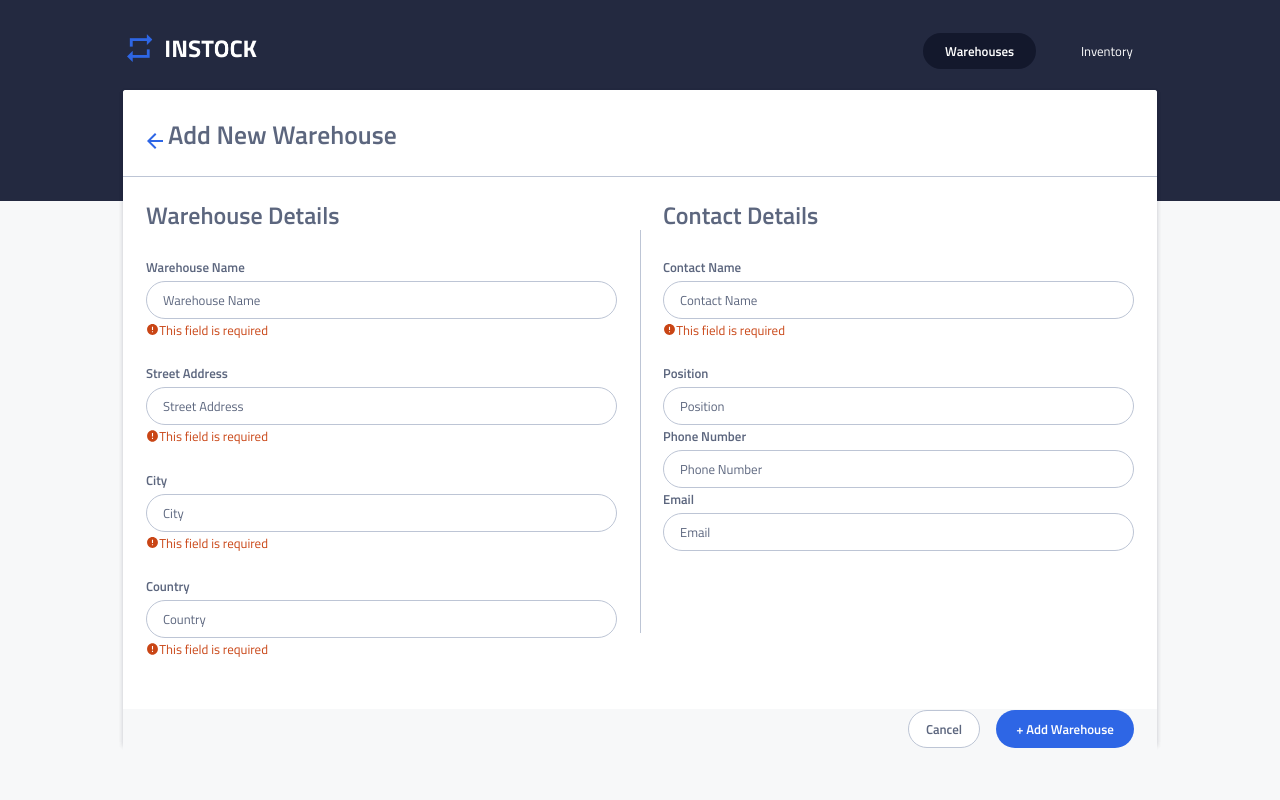
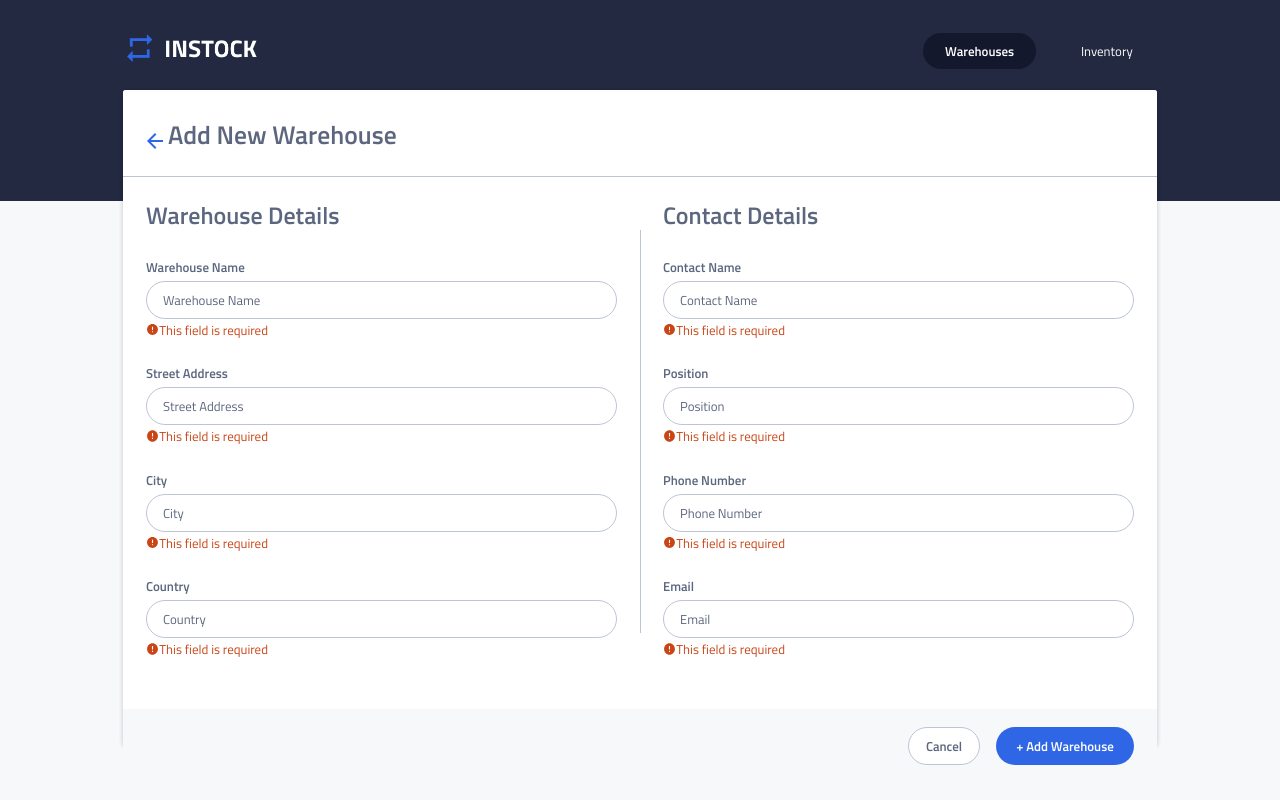
Before and after one commit to sandyngu/shredder-instock, a React (Create React App) app in the folder client/: page /warehouses/add-warehouse in a window 1280 px wide. Built offline with nearby package versions, Linux system fonts and the light colour scheme.

Commit message:
styling fix

```diff
--- a/client/src/components/AddNewWarehouse/AddNewWarehouse.jsx
+++ b/client/src/components/AddNewWarehouse/AddNewWarehouse.jsx
@@ -35,11 +35,11 @@ class AddNewWarehouse extends React.Component {
                 address: e.target.address.value,
                 city: e.target.city.value,
                 country: e.target.country.value,
-                country: {
-                    name: e.target.name.value,
-                    position: e.target.position.value,
-                    phone: e.target.phone.value,
-                    email: e.target.email.value
+                contact: {
+                    name: e.target.contact.name.value,
+                    position: e.target.contact.position.value,
+                    phone: e.target.contact.phone.value,
+                    email: e.target.contact.email.value
                 }
 
             };
@@ -220,8 +220,8 @@ class AddNewWarehouse extends React.Component {
                             <ul className="edit-warehouse__contact-list">
                                 <li className="edit-warehouse__contact-list-name">
                                     <label className="edit-warehouse__contact-list-name-label">Contact Name</label>
-                                    <input type='text' name="contactName" value={this.state.name} placeholder='Contact Name' className="edit-warehouse__contact-list-name-input"/>
-                                    {this.state.name === "" && (
+                                    <input type='text' name="contact.name" value={this.state.contact.name} placeholder='Contact Name' className="edit-warehouse__contact-list-name-input"/>
+                                    {this.state.contact.name === "" && (
                                                 <div className="edit-warehouse__error-container">
                                                     <img className="edit-warehouse__error-img" src={Exclamation} />
                                                     <div className="edit-warehouse__error-msg">This field is required</div>
@@ -230,8 +230,8 @@ class AddNewWarehouse extends React.Component {
                                 </li>
                                 <li className="edit-warehouse__contact-list-position">
                                     <label className="edit-warehouse__contact-list-position-label">Position</label>
-                                    <input type='text' name="position" value={this.state.position} placeholder='Position' className="edit-warehouse__contact-list-position-input"/>
-                                    {this.state.position === "" && (
+                                    <input type='text' name="contact.position" value={this.state.contact.position} placeholder='Position' className="edit-warehouse__contact-list-position-input"/>
+                                    {this.state.contact.position === "" && (
                                                 <div className="edit-warehouse__error-container">
                                                     <img className="edit-warehouse__error-img" src={Exclamation} />
                                                     <div className="edit-warehouse__error-msg">This field is required</div>
@@ -240,8 +240,8 @@ class AddNewWarehouse extends React.Component {
                                 </li>
                                 <li className="edit-warehouse__contact-list-phone">
                                     <label className="edit-warehouse__contact-list-phone-label">Phone Number</label>
-                                    <input type='text' name="phone" value={this.state.phone} placeholder='Phone Number' className="edit-warehouse__contact-list-phone-input"/>
-                                    {this.state.phone === "" && (
+                                    <input type='text' name="contact.phone" value={this.state.contact.phone} placeholder='Phone Number' className="edit-warehouse__contact-list-phone-input"/>
+                                    {this.state.contact.phone === "" && (
                                                 <div className="edit-warehouse__error-container">
                                                     <img className="edit-warehouse__error-img" src={Exclamation} />
                                                     <div className="edit-warehouse__error-msg">This field is required</div>
@@ -250,8 +250,8 @@ class AddNewWarehouse extends React.Component {
                                 </li>
                                 <li className="edit-warehouse__contact-list-email">
                                     <label className="edit-warehouse__contact-list-email-label">Email</label>
-                                    <input type='text' name="email" value={this.state.email} placeholder='Email' className="edit-warehouse__contact-list-email-input"/>
-                                    {this.state.email === "" && (
+                                    <input type='text' name="contact.email" value={this.state.contact.email} placeholder='Email' className="edit-warehouse__contact-list-email-input"/>
+                                    {this.state.contact.email === "" && (
                                                 <div className="edit-warehouse__error-container">
                                                     <img className="edit-warehouse__error-img" src={Exclamation} />
                                                     <div className="edit-warehouse__error-msg">This field is required</div>
--- a/client/src/components/AddNewWarehouse/AddNewWarehouse.scss
+++ b/client/src/components/AddNewWarehouse/AddNewWarehouse.scss
@@ -3,7 +3,8 @@
 
 .edit-warehouse {
     width: auto;
-    height: 1100px;
+    // height: 1073px;
+    height: auto;
     margin-top: 0;
     margin-bottom: 96px;
     // margin-bottom: 126px;
@@ -291,7 +292,6 @@
     }
     &__button-container {
         height: 68.32px;
-        // height: 80px;
         overflow: hidden;
         display: flex;
         justify-content: space-between;
@@ -305,7 +305,7 @@
         height: 36px;
         width: 41%;
         box-sizing: border-box;
-        margin-top: 1px;
+        margin-top: 18px;
         margin-left: 23px;
         border-radius: 20px;
         background: $white;
@@ -323,7 +323,7 @@
         height: 36px;
         width: 41%;
         box-sizing: border-box;
-        margin-top: 1px;
+        margin-top: 18px;
         margin-right: 23px;
         border-radius: 20px;
         background: $instock-indigo;
```
